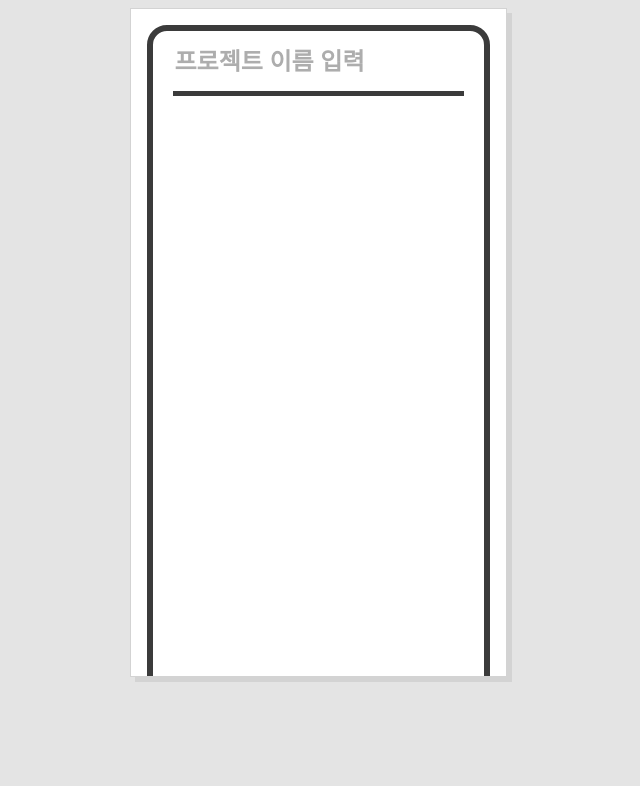
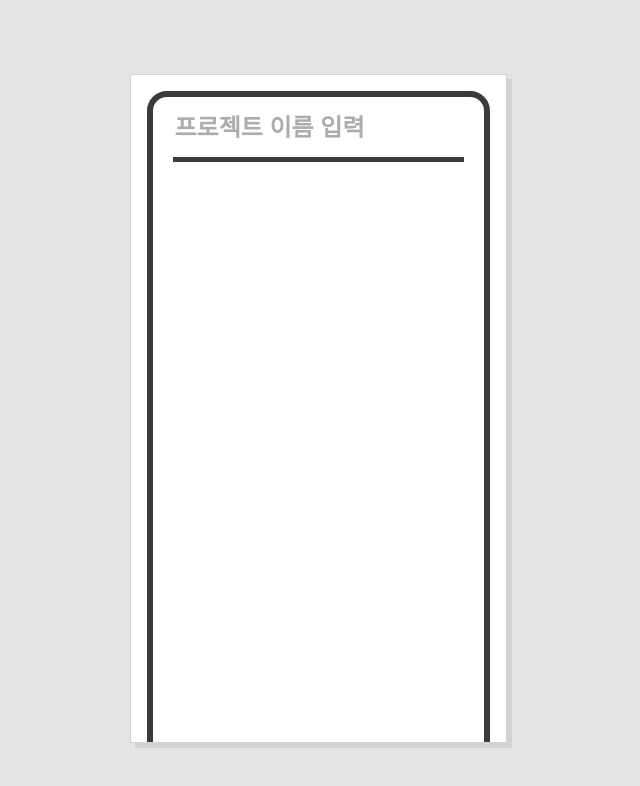
Before and after one commit to gugugingin/todo_app, a plain HTML site: page index.html in a window 1280 px wide. Shown: the whole page, without its empty margins (322-962 px from the left). Drawn offline with Linux system fonts and the light colour scheme.

Commit message:
DOCTYPE 선언이 body의 flex 구조 부수는 것을 수정

```diff
--- a/index.html
+++ b/index.html
@@ -1,11 +1,9 @@
 <!DOCTYPE html>
 <html>
     <head>
-        <meta charset="UTF-8">
         <title>1Project</title>
         <meta charset="utf-8">
         <link rel="stylesheet" type="text/css" href="style.css">
-        <!-- <link href="https://fonts.googleapis.com/css?family=Noto+Sans+KR" rel="stylesheet"> -->
     </head>
     <body>
         <div id="background">
--- a/style.css
+++ b/style.css
@@ -1,4 +1,9 @@
+html{
+    height: 100%;
+}
+
 body{
+    height: 100%;
     display: flex;
     justify-content: center;
     align-items: center;
```
